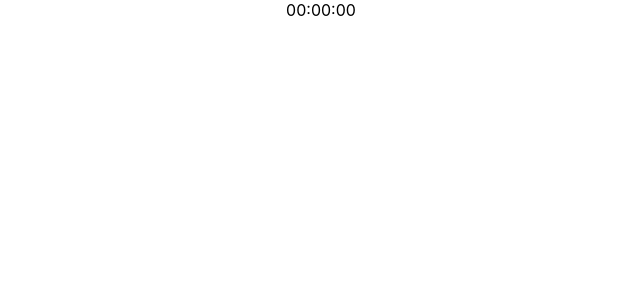
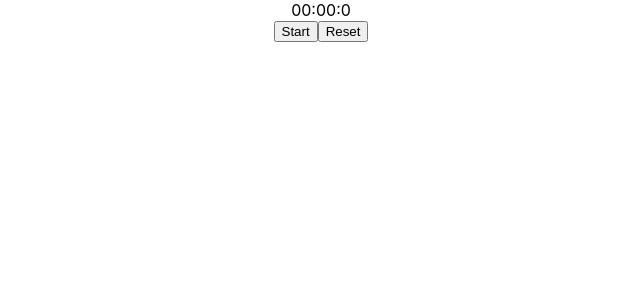
Before and after one commit to YuliiaAlieks/timer-react, a React (Create React App) app: page / in a window 1280 px wide. Shown: the top 300 px of the page, without its empty margins (319-959 px from the left). Built offline with nearby package versions, Linux system fonts and the light colour scheme.

Commit message:
Added Start, Stop and Reser functionality

```diff
--- a/public/index.html
+++ b/public/index.html
@@ -2,7 +2,7 @@
 <html lang="en">
   <head>
     <meta charset="utf-8" />
-    <link rel="icon" href="%PUBLIC_URL%/favicon.ico" />
+    <link rel="icon" href="%PUBLIC_URL%/favicon.png" />
     <meta name="viewport" content="width=device-width, initial-scale=1" />
     <meta name="theme-color" content="#000000" />
     <meta
@@ -14,7 +14,7 @@
       manifest.json provides metadata used when your web app is installed on a
       user's mobile device or desktop. See https://developers.google.com/web/fundamentals/web-app-manifest/
     -->
-    <link rel="manifest" href="%PUBLIC_URL%/manifest.json" />
+
     <!--
       Notice the use of %PUBLIC_URL% in the tags above.
       It will be replaced with the URL of the `public` folder during the build.
@@ -24,7 +24,7 @@
       work correctly both with client-side routing and a non-root public URL.
       Learn how to configure a non-root public URL by running `npm run build`.
     -->
-    <title>React App</title>
+    <title>Timer App</title>
   </head>
   <body>
     <noscript>You need to enable JavaScript to run this app.</noscript>
--- a/src/App.js
+++ b/src/App.js
@@ -1,10 +1,49 @@
+import { useEffect, useState } from 'react';
 import './App.css';
 
+
+
 function App() {
+  const [seconds, setSeconds] = useState(0);
+  const [isStarted, setIsStarted] = useState(false);
+
+  useEffect(() => {
+    const intervalId = setInterval(() => {
+      setSeconds((s) => s + 1);
+    }, 1000);
+
+    if (!isStarted) {
+      clearInterval(intervalId);
+    }
+
+    return () => clearInterval(intervalId);
+  }, [isStarted]);
+
+
+
+  function startStopHandler() {
+    console.log('Clicked');
+    if (isStarted === false) {
+      setIsStarted(true);
+      console.log("🧚 ~ true", true)
+    } else {
+      setIsStarted(false);
+      console.log("🧚 ~ false", false)
+    }
+  }
+
+  function resetHandler() {
+    setIsStarted(false);
+    setSeconds(0);
+    console.log('Reset')
+  }
+
   return (
     <div className="App">
       <header>
-        <div>00:00:00</div>
+        <div>{`00:00:${seconds}`}</div>
+        <button onClick={startStopHandler}>{isStarted ? 'Stop' : 'Start'}</button>
+        <button onClick={resetHandler}>Reset</button>
       </header>
     </div>
   );
```
Also changed, not shown: public/favicon.png (added).
